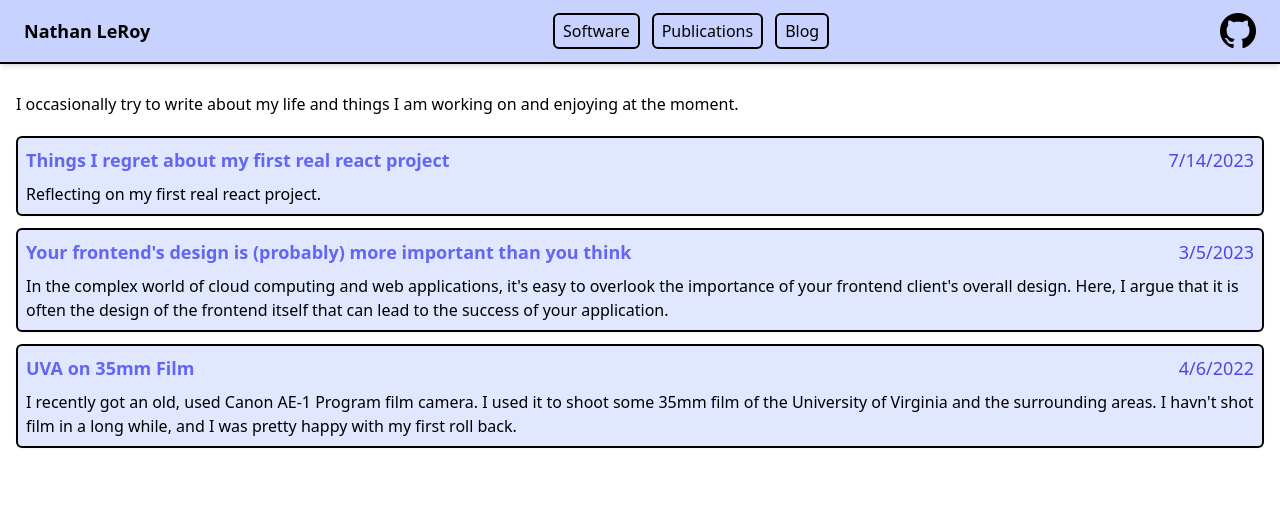
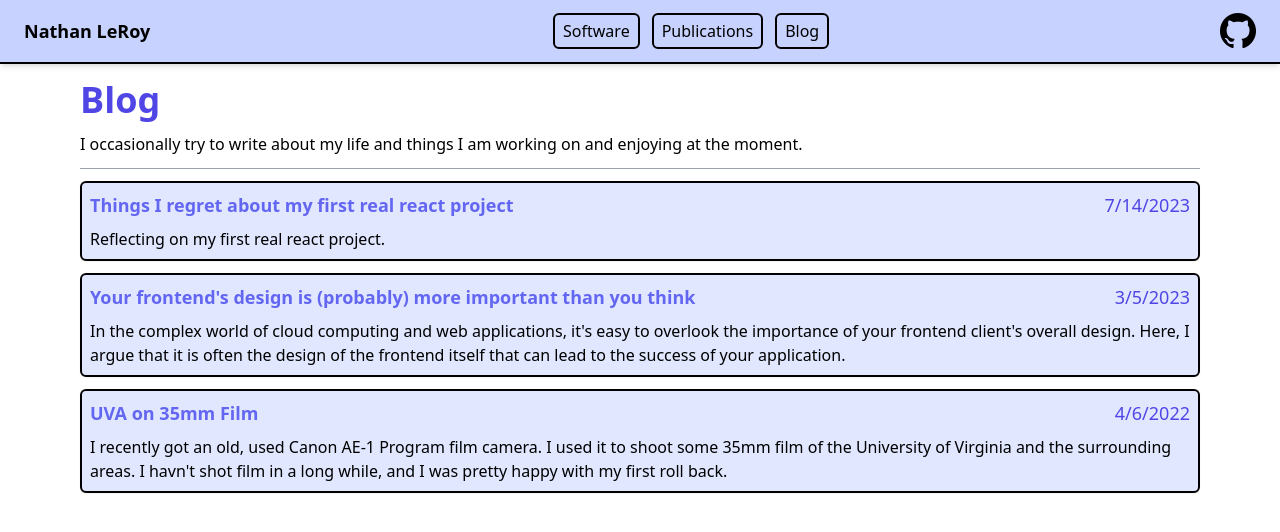
Before and after one commit to nleroy917/nleroy917.github.io, a Next.js app: page /blog in a window 1280 px wide. Shown: the top 532 px of the page. Built offline with nearby package versions, Linux system fonts and the light colour scheme.

Commit message:
content, styling

```diff
--- a/components/layout/layout.tsx
+++ b/components/layout/layout.tsx
@@ -18,7 +18,7 @@ export const Layout: FC<Props> = (props) => {
         <header className="w-full">
           <Nav />
         </header>
-        <div className="w-full p-4 max-w-7xl">{children}</div>
+        <div className="w-full max-w-6xl p-4">{children}</div>
       </main>
     </>
   )
--- a/data/cms/blog-header.md
+++ b/data/cms/blog-header.md
@@ -1 +1,3 @@
+## Blog
+
 I occasionally try to write about my life and things I am working on and enjoying at the moment.
--- a/pages/blog/index.tsx
+++ b/pages/blog/index.tsx
@@ -47,7 +47,7 @@ interface Props {
 const Blog: NextPage<Props> = ({ blogHeadMarkdown, posts }) => {
   return (
     <Layout title="Blog" description="Nathan LeRoy's Blog">
-      <div className="mt-3 mb-5">
+      <div className="border-b border-gray-400 markdown">
         <ReactMarkdown>{blogHeadMarkdown}</ReactMarkdown>
       </div>
       {posts
```
Also changed, not shown: data/cms/landing.md (+0 -2 lines).
